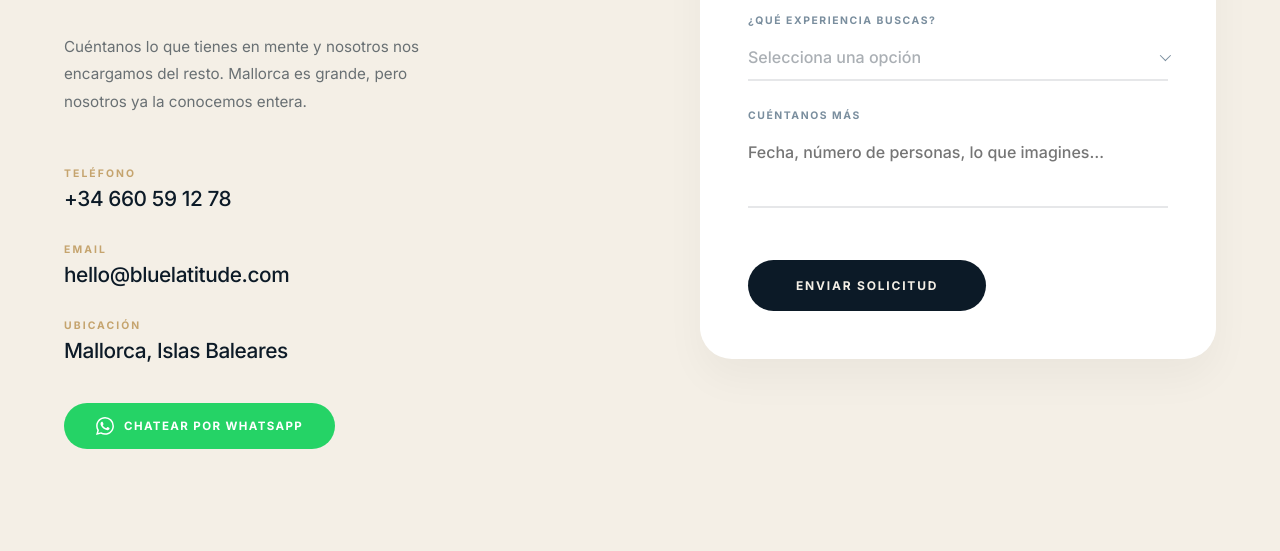
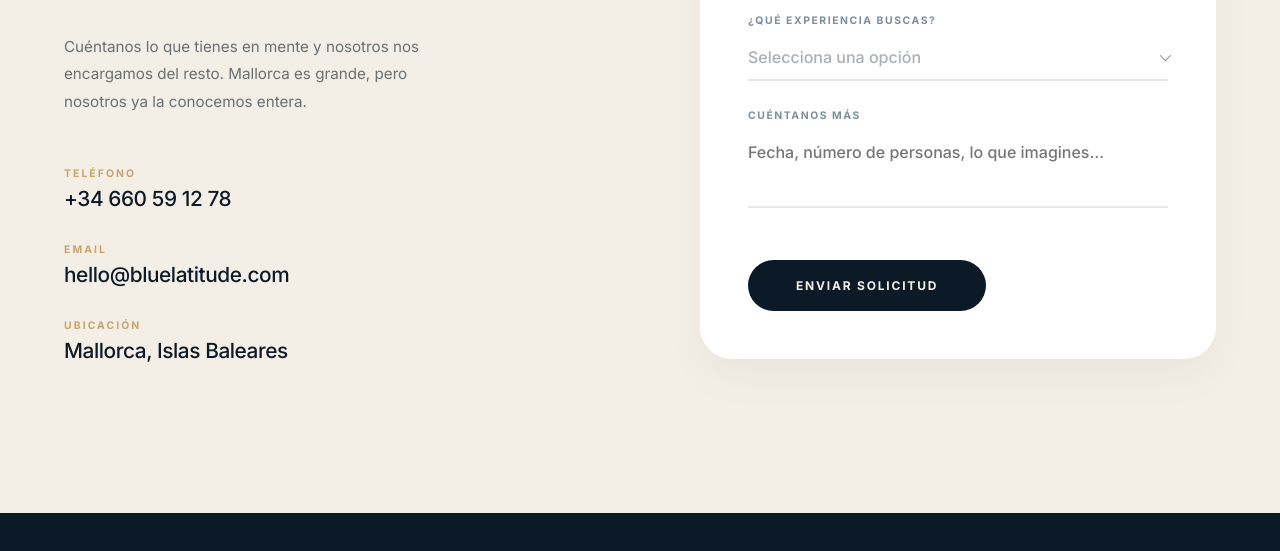
Before and after one commit to AitorLora/blue-latitude, a plain HTML site: page index.html in a window 1280 px wide. Shown: the part 4749-5300 px from the top of the page. Drawn offline with nearby package versions, Linux system fonts and the light colour scheme.

Commit message:
Eliminar botón WhatsApp de la sección de contacto
Co-Authored-By: Claude Sonnet 4.6 <noreply@anthropic.com>

```diff
--- a/index.html
+++ b/index.html
@@ -615,10 +615,6 @@
             <p class="contact-item-val">Mallorca, Islas Baleares</p>
           </div>
         </div>
-        <a href="https://wa.me/34660591278?text=Hola%2C%20me%20interesa%20reservar%20una%20experiencia%20con%20Blue%20Latitude." target="_blank" class="wa-btn sr d3">
-          <svg width="18" height="18" viewBox="0 0 24 24" fill="currentColor"><path d="M17.472 14.382c-.297-.149-1.758-.867-2.03-.967-.273-.099-.471-.148-.67.15-.197.297-.767.966-.94 1.164-.173.199-.347.223-.644.075-.297-.15-1.255-.463-2.39-1.475-.883-.788-1.48-1.761-1.653-2.059-.173-.297-.018-.458.13-.606.134-.133.298-.347.446-.52.149-.174.198-.298.298-.497.099-.198.05-.371-.025-.52-.075-.149-.669-1.612-.916-2.207-.242-.579-.487-.5-.669-.51-.173-.008-.371-.01-.57-.01-.198 0-.52.074-.792.372-.272.297-1.04 1.016-1.04 2.479 0 1.462 1.065 2.875 1.213 3.074.149.198 2.096 3.2 5.077 4.487.709.306 1.262.489 1.694.625.712.227 1.36.195 1.871.118.571-.085 1.758-.719 2.006-1.413.248-.694.248-1.289.173-1.413-.074-.124-.272-.198-.57-.347m-5.421 7.403h-.004a9.87 9.87 0 01-5.031-1.378l-.361-.214-3.741.982.998-3.648-.235-.374a9.86 9.86 0 01-1.51-5.26c.001-5.45 4.436-9.884 9.888-9.884 2.64 0 5.122 1.03 6.988 2.898a9.825 9.825 0 012.893 6.994c-.003 5.45-4.437 9.884-9.885 9.884m8.413-18.297A11.815 11.815 0 0012.05 0C5.495 0 .16 5.335.157 11.892c0 2.096.547 4.142 1.588 5.945L.057 24l6.305-1.654a11.882 11.882 0 005.683 1.448h.005c6.554 0 11.89-5.335 11.893-11.893a11.821 11.821 0 00-3.48-8.413z"/></svg>
-          Chatear por WhatsApp
-        </a>
       </div>
 
       <!-- FORMULARIO -->
```
